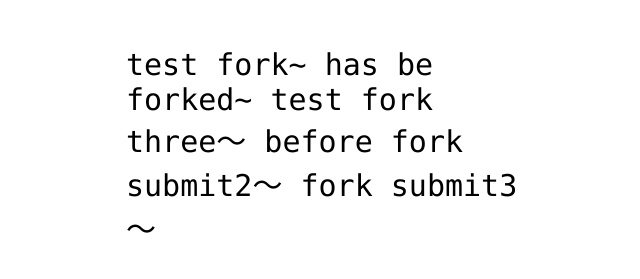
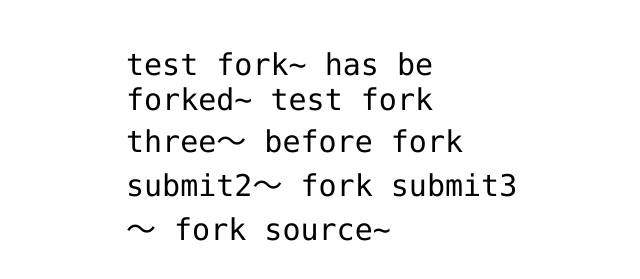
Before and after one commit to Asteria-Lina/hello-word, a plain HTML site: page index.html in a window 1280 px wide. Shown: the part 53-332 px from the top of the page, without its empty margins (314-954 px from the left). Drawn offline with Linux system fonts and the light colour scheme.

Commit message:
Update index.html

```diff
--- a/index.html
+++ b/index.html
@@ -18,6 +18,7 @@
   test fork three～
   before fork submit2～
   fork submit3～
+  fork source~
 </p>
 
 </body>
```
